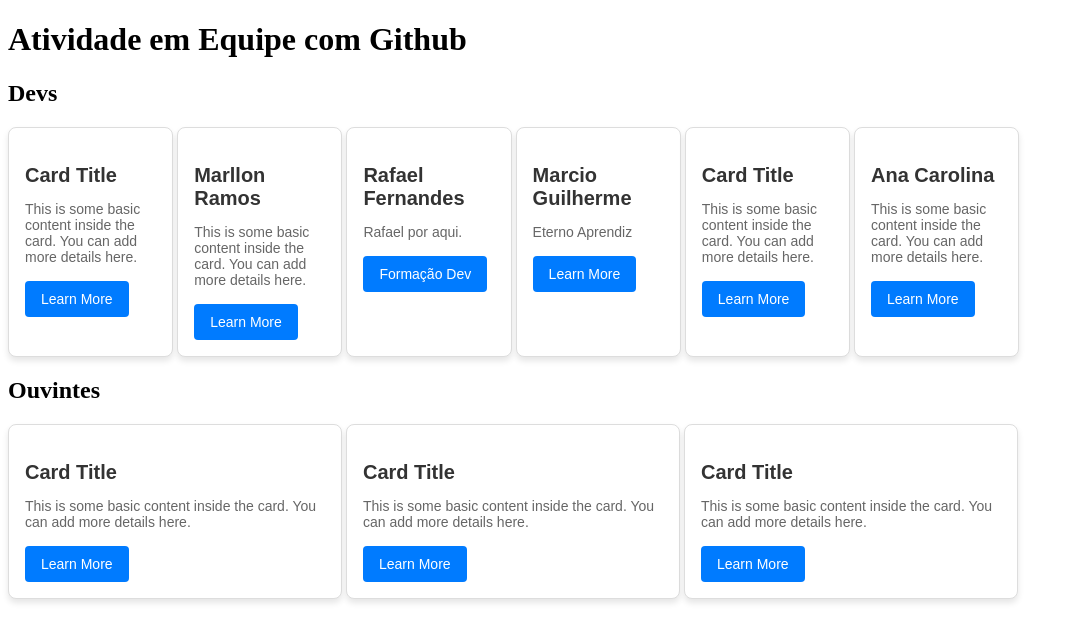
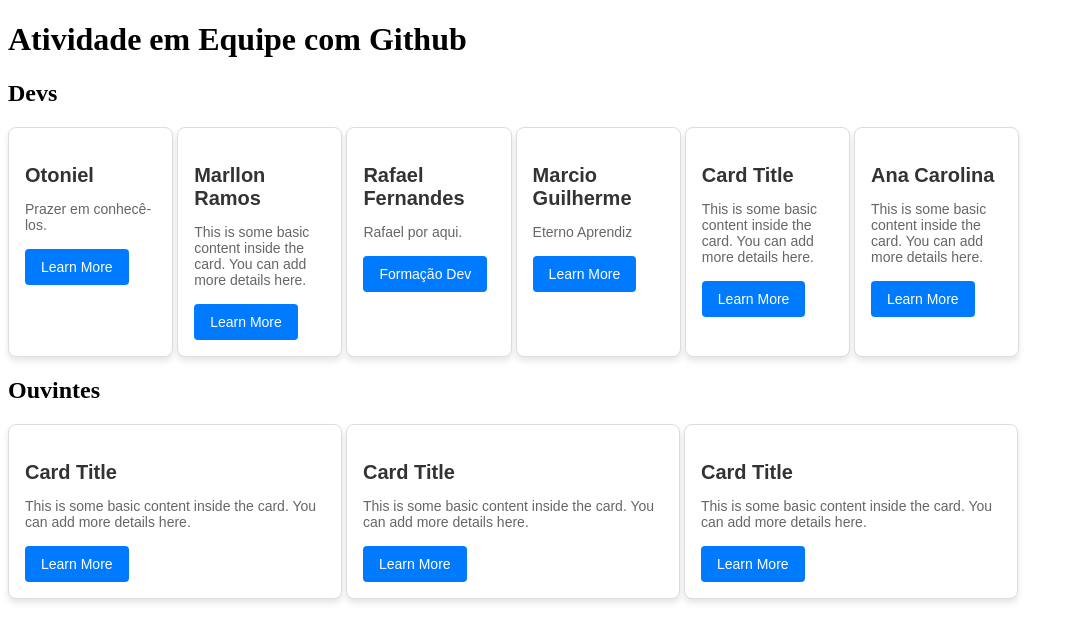
Before and after one commit to RobertSouDev/atividadeGithubEquipe, a React (Vite) app: page / in a window 1280 px wide. Shown: the top 642 px of the page, without its empty margins (0-1074 px from the left). Built offline with nearby package versions, Linux system fonts and the light colour scheme.

Commit message:
Otoniel (Alterei um dos cards de Devs)

```diff
--- a/src/components/Devs/CardOtoniel.jsx
+++ b/src/components/Devs/CardOtoniel.jsx
@@ -1,8 +1,8 @@
 export default function CardOtoniel() {
     return (
         <div class="card">
-            <h3 class="card-title">Card Title</h3>
-            <p class="card-content">This is some basic content inside the card. You can add more details here.</p>
+            <h3 class="card-title">Otoniel</h3>
+            <p class="card-content">Prazer em conhecê-los.</p>
             <button class="card-button">Learn More</button>
         </div>
      );
```
Also changed, not shown: 1 other file (tests, documents, lock files or other folders).
